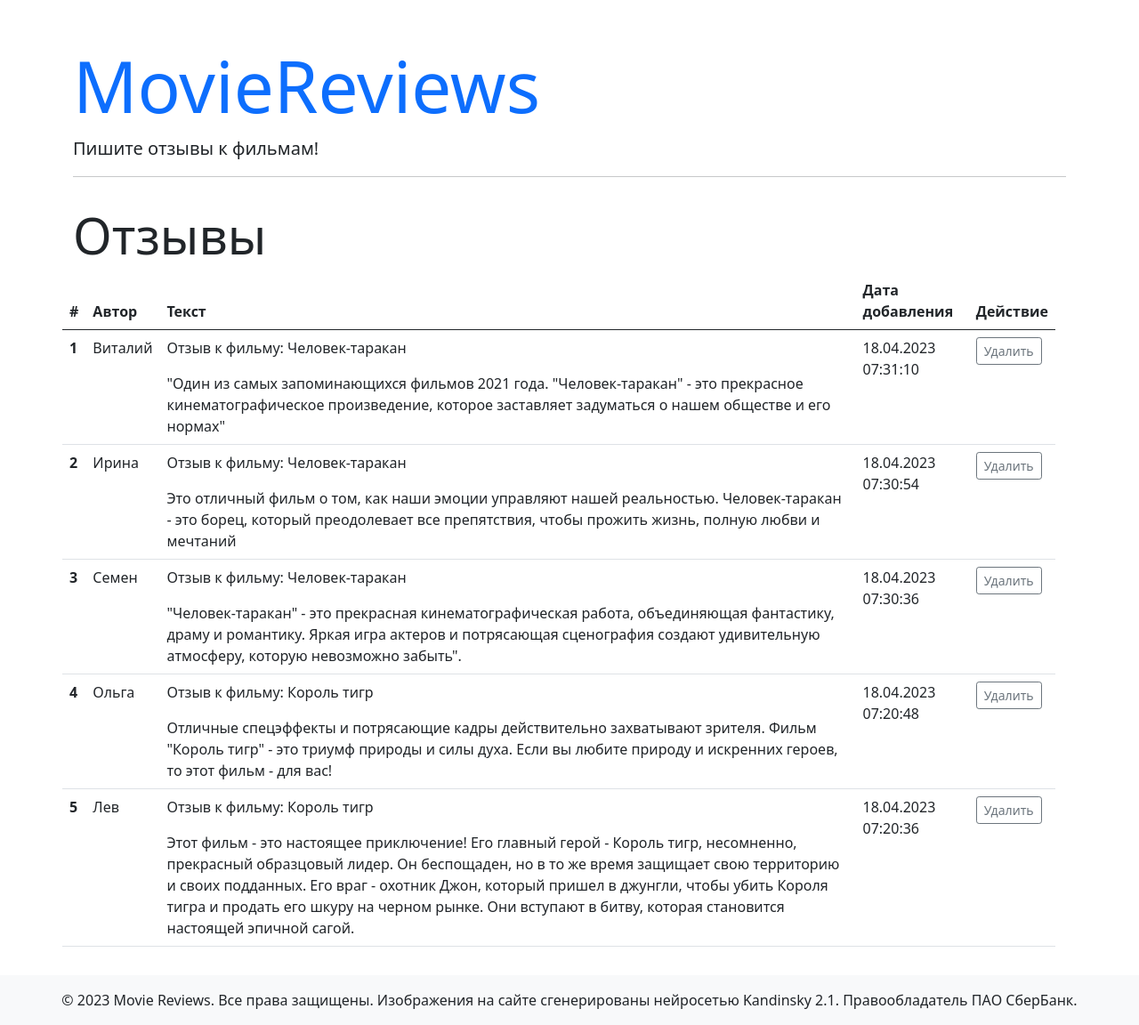
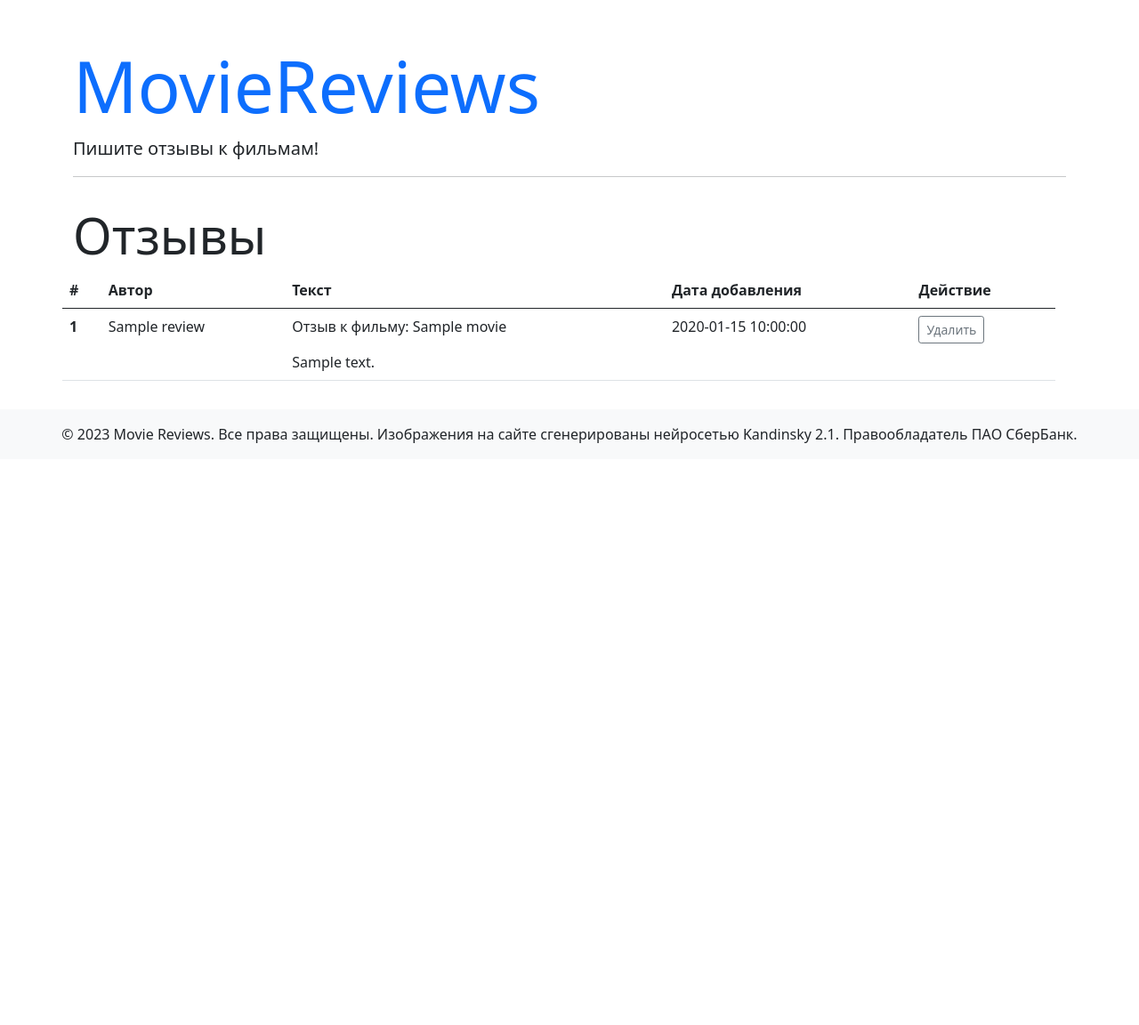
Before and after one commit to Aleksdata/movies_site, a Flask app: template app/templates/reviews.html in a window 1280 px wide. Shown: the whole page at 89% size. After the commit the page ends 498 px from the top, so only its background shows below. Run offline with Flask 2, Linux system fonts and the light colour scheme; the template is opened without the code that fills it: values that come from a table or form of the project are taken from there, others are empty; tables that the repository leaves empty hold one stand-in row (values such as "Sample post").

Commit message:
feat: add reviews

```diff
--- a/app/forms.py
+++ b/app/forms.py
@@ -4,9 +4,9 @@ from wtforms.validators import DataRequired, Length, regexp
 
 
 class ReviewForm(FlaskForm):
-    name = StringField('Название', validators=[DataRequired(message="Поле не должно быть пустым"),
+    name = StringField('Ваше имя', validators=[DataRequired(message="Поле не должно быть пустым"),
                                                 Length(max=255, message='Введите имя длиной до 255 символов')])
-    text = TextAreaField('Текст', validators=[DataRequired(message="Поле не должно быть пустым")])
+    text = TextAreaField('Текст отзыва', validators=[DataRequired(message="Поле не должно быть пустым")])
     score = SelectField('Оценка',
                         choices=[(str(i), str(i)) for i in range(1, 11)],
                         validators=[DataRequired(message="Поле не должно быть пустым")])
@@ -17,6 +17,6 @@ class MovieForm(FlaskForm):
     title = StringField('Название', validators=[DataRequired(message="Поле не должно быть пустым"),
                                                 Length(max=255, message='Введите имя длиной до 255 символов')])
     description = TextAreaField('Описание', validators=[DataRequired(message="Поле не должно быть пустым")])
-    image = FileField('Image File', [
+    image = FileField('Изображение', [
         DataRequired(message="Поле не должно быть пустым"),])
     submit = SubmitField('Добавить фильм')
--- a/app/templates/reviews.html
+++ b/app/templates/reviews.html
@@ -1,17 +1,5 @@
-<!DOCTYPE html>
-<html lang="ru">
-  <head>
-    <meta charset="UTF-8">
-    <title>Movie Reviews</title>
-    <link href="https://cdn.jsdelivr.net/npm/bootstrap@5.0.2/dist/css/bootstrap.min.css" rel="stylesheet" integrity="sha384-EVSTQN3/azprG1Anm3QDgpJLIm9Nao0Yz1ztcQTwFspd3yD65VohhpuuCOmLASjC" crossorigin="anonymous">
-  </head>
-  <body>
-    <div class="container">
-      <h1 class="mt-5 display-1"><a href="/" class="text-decoration-none">MovieReviews</a></h1>
-      <p class="lead">Пишите отзывы к фильмам!</p>
-      <hr>
-      <div class="row">
-
+{% extends 'base.html' %}
+{% block content %}
 <div class="row mb-3">
   <h1 class="mt-3 display-4">Отзывы</h1>
   <table class="table table-hover">
@@ -25,91 +13,23 @@
       </tr>
     </thead>
     <tbody>
+    {% for review in reviews %}
       <tr>
-                <th scope="row">1</th>
-                <td>Виталий</td>
+        <th scope="row">{{ loop.index }}</th>
+        <td>{{ review.name }}</td>
         <td>
-                  <p>Отзыв к фильму: Человек-таракан</p>
-                  &#34;Один из самых запоминающихся фильмов 2021 года. &#34;Человек-таракан&#34; - это прекрасное кинематографическое произведение, которое заставляет задуматься о нашем обществе и его нормах&#34;
+          <p>Отзыв к фильму: {{ review.movie.title }}</p>
+          {{ review.movie.description }}
         </td>
         <td>
-                  18.04.2023 07:31:10
+          {{ review.created_date }}
         </td>
         <td>
-                  <a href="/delete_review/6" class="btn btn-sm btn-outline-secondary">Удалить</a>
+          <a href="{{ url_for('delete_review', id=review.id) }}" class="btn btn-sm btn-outline-secondary">Удалить</a>
         </td>
       </tr>
-              <tr>
-                <th scope="row">2</th>
-                <td>Ирина</td>
-                <td>
-                  <p>Отзыв к фильму: Человек-таракан</p>
-                  Это отличный фильм о том, как наши эмоции управляют нашей реальностью. Человек-таракан - это борец, который преодолевает все препятствия, чтобы прожить жизнь, полную любви и мечтаний
-                </td>
-                <td>
-                  18.04.2023 07:30:54
-                </td>
-                <td>
-                  <a href="/delete_review/5" class="btn btn-sm btn-outline-secondary">Удалить</a>
-                </td>
-              </tr>
-              <tr>
-                <th scope="row">3</th>
-                <td>
-                  Семен
-                </td>
-                <td>
-                  <p>Отзыв к фильму: Человек-таракан</p>
-                  &#34;Человек-таракан&#34; - это прекрасная кинематографическая работа, объединяющая фантастику, драму и романтику. Яркая игра актеров и потрясающая сценография создают удивительную атмосферу, которую невозможно забыть&#34;.
-                </td>
-                <td>
-                  18.04.2023 07:30:36
-                </td>
-                <td>
-                  <a href="/delete_review/4" class="btn btn-sm btn-outline-secondary">Удалить</a>
-                </td>
-              </tr>
-              <tr>
-                <th scope="row">4</th>
-                <td>
-                  Ольга
-                </td>
-                <td>
-                  <p>Отзыв к фильму: Король тигр</p>
-                  Отличные спецэффекты и потрясающие кадры действительно захватывают зрителя. Фильм &#34;Король тигр&#34; - это триумф природы и силы духа. Если вы любите природу и искренних героев, то этот фильм - для вас!
-                </td>
-                <td>
-                  18.04.2023 07:20:48
-                </td>
-                <td>
-                  <a href="/delete_review/3" class="btn btn-sm btn-outline-secondary">Удалить</a>
-                </td>
-              </tr>
-              <tr>
-                <th scope="row">5</th>
-                <td>
-                  Лев
-                </td>
-                <td>
-                  <p>Отзыв к фильму: Король тигр</p>
-                  Этот фильм - это настоящее приключение! Его главный герой - Король тигр, несомненно, прекрасный образцовый лидер. Он беспощаден, но в то же время защищает свою территорию и своих подданных. Его враг - охотник Джон, который пришел в джунгли, чтобы убить Короля тигра и продать его шкуру на черном рынке. Они вступают в битву, которая становится настоящей эпичной сагой.
-                </td>
-                <td>
-                  18.04.2023 07:20:36
-                </td>
-                <td>
-                  <a href="/delete_review/2" class="btn btn-sm btn-outline-secondary">Удалить</a>
-                </td>
-              </tr>
+    {% endfor %}
     </tbody>
   </table>
 </div>
-      </div>
-    </div>
-    <footer id="footer" class="bg-light text-center py-3">
-      © 2023 Movie Reviews. Все права защищены. Изображения на сайте сгенерированы нейросетью Kandinsky 2.1. Правообладатель ПАО СберБанк.
-    </footer>
-    <script src="https://cdn.jsdelivr.net/npm/bootstrap@5.0.2/dist/js/bootstrap.bundle.min.js" integrity="sha384-MrcW6ZMFYlzcLA8Nl+NtUVF0sA7MsXsP1UyJoMp4YLEuNSfAP+JcXn/tWtIaxVXM" crossorigin="anonymous"></script>
-  </body>
-
-</html>
+{% endblock content %}
--- a/app/views.py
+++ b/app/views.py
@@ -60,3 +60,18 @@ def add_movie():
     return render_template('add_movie.html',
                            form=form,
                            request_data=request_data)
+
+
+@app.route('/reviews')
+def reviews():
+    reviews = Review.query.order_by(Review.created_date.desc()).all()
+    return render_template('reviews.html',
+                           reviews=reviews)
+
+
+@app.route('/delete_review/<int:id>')
+def delete_review(id):
+    review = Review.query.get_or_404(id)
+    db.session.delete(review)
+    db.session.commit()
+    return redirect(url_for('reviews'))
```
Also changed, not shown: app/films.db. Lines whose indentation alone changed are shown as unchanged.
